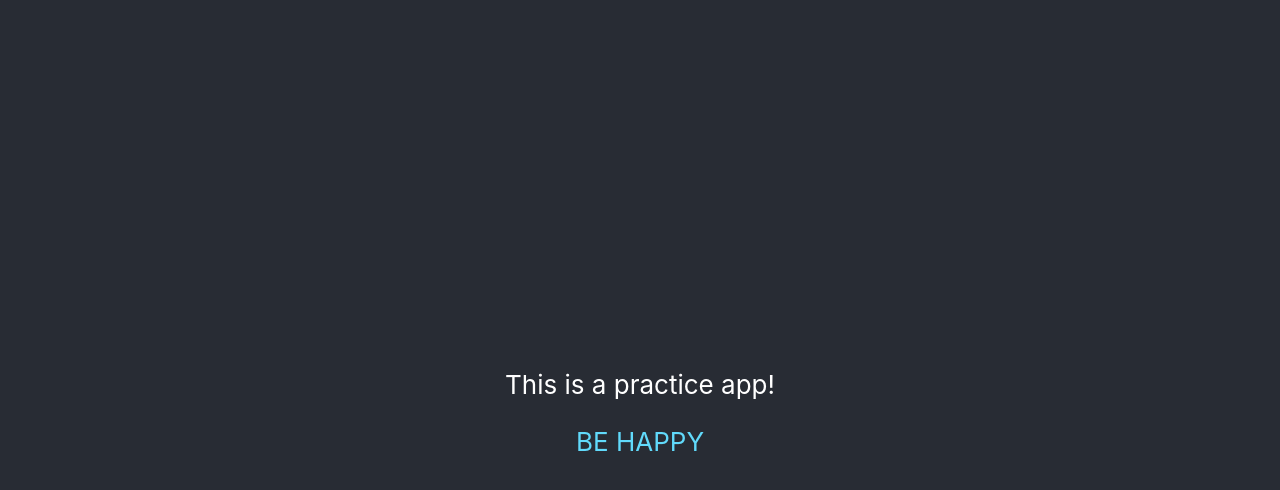
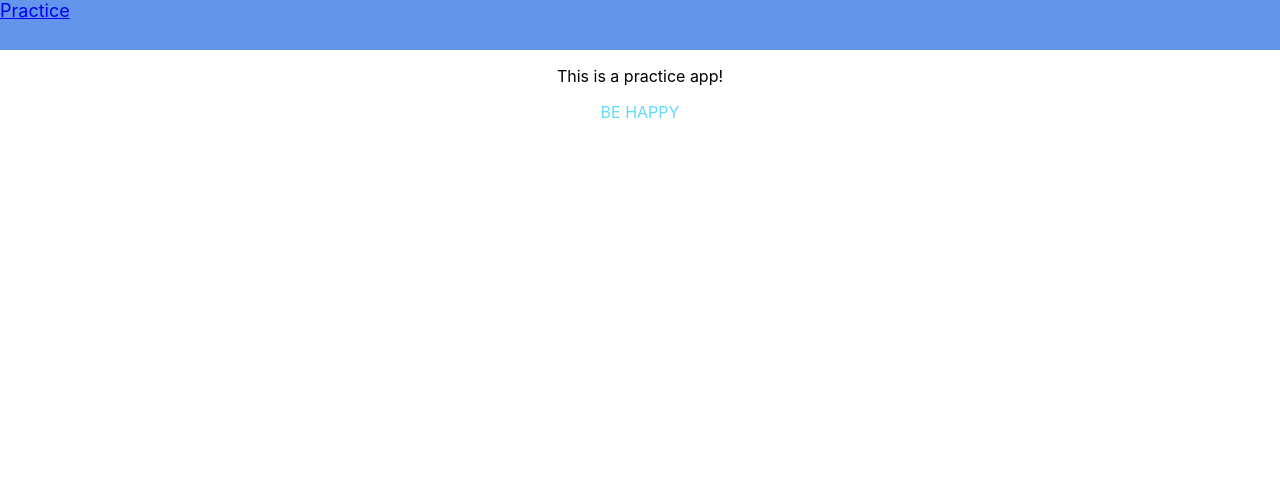
Before and after one commit to AtanasTachev/practice, a React (Create React App) app: page / in a window 1280 px wide. Shown: the top 490 px of the page. Built offline with nearby package versions, Linux system fonts and the light colour scheme.

Commit message:
basic navigation

```diff
--- a/package.json
+++ b/package.json
@@ -8,6 +8,7 @@
     "@testing-library/user-event": "^13.5.0",
     "react": "^17.0.2",
     "react-dom": "^17.0.2",
+    "react-router-dom": "^6.2.1",
     "react-scripts": "5.0.0",
     "web-vitals": "^2.1.2"
   },
--- a/src/App.js
+++ b/src/App.js
@@ -1,21 +1,25 @@
-import logo from './logo.svg';
+import { BrowserRouter as Router, Route, Routes } from 'react-router-dom';
 import './App.css';
+
+import Navigation from './Components/navigation/Navigation';
 
 function App() {
   return (
+    <Router>
+
     <div className="App">
-      <header className="App-header">
+        <Navigation />
         <p>
          This is a practice app!
         </p>
         <a
           className="App-link"
           rel="noopener noreferrer"
-        >
+          >
           BE HAPPY
         </a>
-      </header>
     </div>
+    </Router>
   );
 }
 
--- /dev/null
+++ b/src/Components/navigation/Navigation.js
@@ -0,0 +1,12 @@
+import './navigation.css';
+import { Link } from 'react-router-dom';
+
+const Navigation = () => {
+    return (
+        <nav className='nav'>
+            <Link to="/">Practice</Link>
+        </nav>
+    )
+}
+
+export default Navigation;
--- /dev/null
+++ b/src/Components/navigation/navigation.css
@@ -0,0 +1,12 @@
+.nav {
+    color: black;
+    width: 100%;
+    height: 50px;
+    font-size: large;
+    vertical-align: initial;
+    text-align: center;
+    position: relative;
+    top: 0;
+    display: flex;
+    background-color: cornflowerblue;
+}
```
Also changed, not shown: 1 other file (tests, documents, lock files or other folders).
